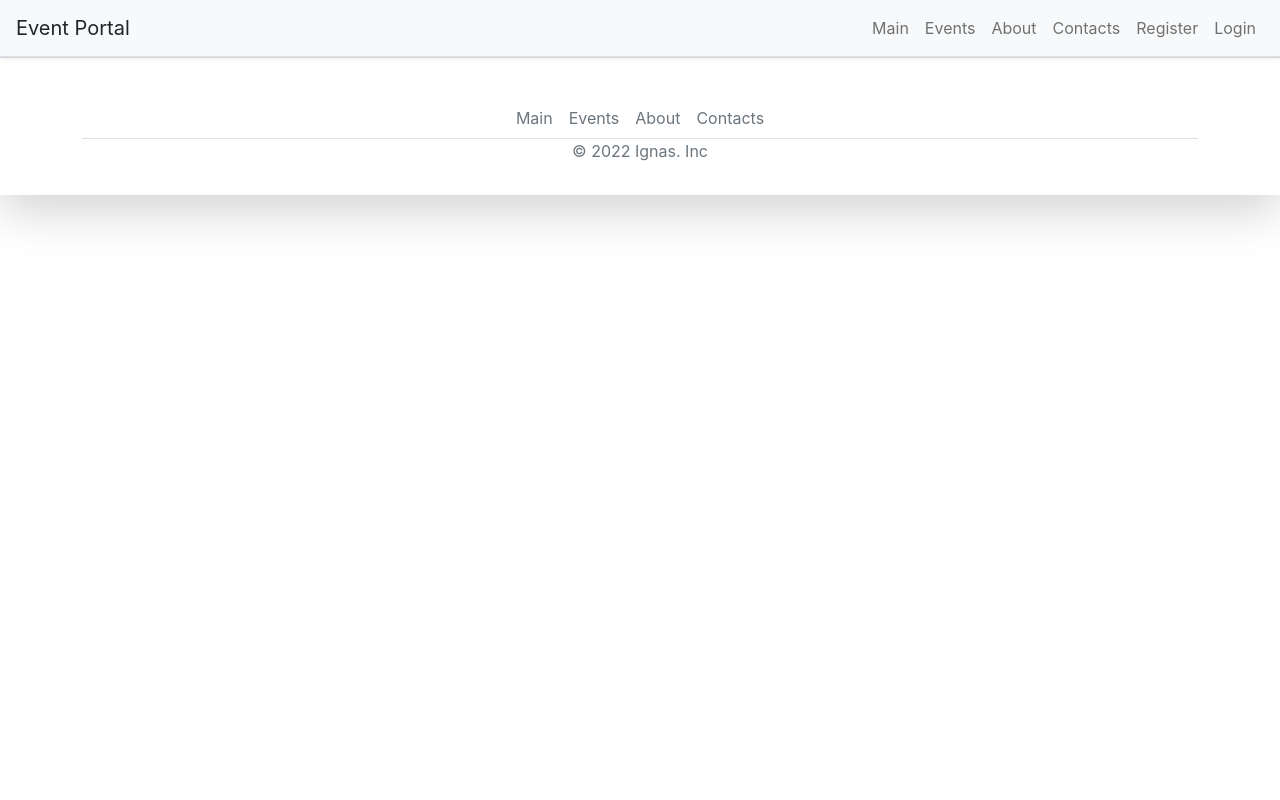
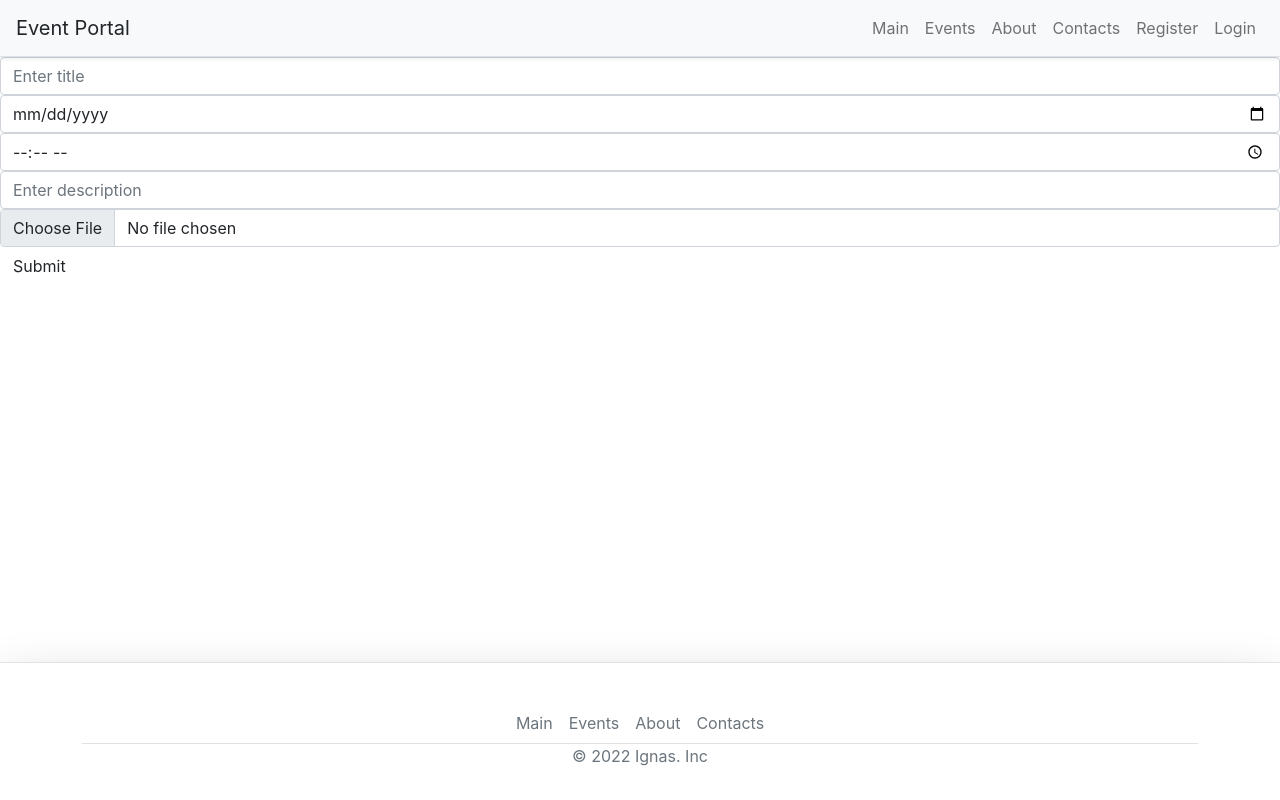
Before and after one commit to Username070/Event_WEB_Application, a React (Create React App) app in the folder client/: page /create-event in a window 1280 px wide. Built offline with nearby package versions, Linux system fonts and the light colour scheme; no server answers; what google-maps-react would draw is missing.

Commit message:
Event simple frontend form

```diff
--- a/client/src/App.js
+++ b/client/src/App.js
@@ -13,6 +13,7 @@ import About from "./pages/public/About";
 import Contacts from "./pages/public/Contacts";
 import Register from "./pages/auth/Register";
 import Login from "./pages/auth/Login";
+import CreateEvent from "./pages/private/CreateEvent";
 
 class App extends Component {
   render() {
@@ -27,6 +28,7 @@ class App extends Component {
             <Route path="/events" element={<Events />} />
             <Route path="/about" element={<About />} />
             <Route path="/contacts" element={<Contacts />} />
+            <Route path="/create-event" element={<CreateEvent />} />
           </Routes>
           <Footer />
         </Router>
--- a/client/src/components/Header.jsx
+++ b/client/src/components/Header.jsx
@@ -38,14 +38,20 @@ const Header = () => {
                             </li>
                             {user ? (
                                 <>
-                                    <li class="btn-group nav-item">
-                                        <a type="button" class="dropdown-toggle nav-link" data-bs-toggle="dropdown" aria-expanded="false">
+                                    <li className="btn-group nav-item">
+                                        <a type="button" className="dropdown-toggle nav-link" data-bs-toggle="dropdown" aria-expanded="false">
                                             {user.name}
                                         </a>
-                                        <ul class="dropdown-menu dropdown-menu-end">
-                                            <li><a class="dropdown-item" href="#">Events control</a></li>
-                                            <li><hr class="dropdown-divider"></hr></li>
-                                            <li><button className="nav-link border-0 dropdown-item" onClick={onLogout}>Logout</button></li>
+                                        <ul className="dropdown-menu dropdown-menu-end">
+                                            <li>
+                                                <Link className="dropdown-item" to="/create-event">New event</Link>
+                                                </li>
+                                            <li>
+                                                <hr className="dropdown-divider"></hr>
+                                            </li>
+                                            <li>
+                                                <button className="nav-link border-0 dropdown-item" onClick={onLogout}>Logout</button>
+                                            </li>
                                         </ul>
                                     </li>
                                 </>
--- /dev/null
+++ b/client/src/pages/private/CreateEvent.jsx
@@ -0,0 +1,86 @@
+import { useState, useEffect } from 'react';
+import { FaUserCircle } from 'react-icons/fa';
+import { useSelector, useDispatch } from 'react-redux';
+import { useNavigate } from 'react-router-dom';
+import { render } from 'react-dom';
+
+const CreateEvent = () => {
+    const [formData, setFormData] = useState({
+        title: '',
+        date: '',
+        time: '',
+        description: '',
+        image: ''
+    })
+
+    const {title, date, time, description, image} = formData;
+
+    const onChange = (e) => {
+        setFormData((prevState) => ({
+            ...prevState,
+            [e.target.name]: e.target.value
+        }))
+    }
+
+    const onSubmit = (e) => {
+        e.preventDefault()
+        console.log(formData)
+    }
+
+    return (
+        <>
+            <main className="pb-4">
+                <form onSubmit={onSubmit}>
+                    <div className="form-group">
+                        <input type="text"
+                        className="form-control"
+                        id="title"
+                        name="title"
+                        value={title}
+                        placeholder="Enter title"
+                        onChange={onChange}/>
+                    </div>
+                    <div className="form-group">
+                        <input type="date"
+                        className="form-control"
+                        id="date"
+                        name="date"
+                        value={date}
+                        onChange={onChange}/>
+                    </div>
+                    <div className="form-group">
+                        <input type="time"
+                        className="form-control"
+                        id="time"
+                        name="time"
+                        value={time}
+                        placeholder="Enter time"
+                        onChange={onChange}/>
+                    </div>
+                    <div className="form-group">
+                        <input type="text"
+                        className="form-control"
+                        id="description"
+                        name="description"
+                        value={description}
+                        placeholder="Enter description"
+                        onChange={onChange}/>
+                    </div>
+                    <div className="form-group">
+                        <input type="file"
+                        className="form-control"
+                        id="image"
+                        name="image"
+                        value={image}
+                        onChange={onChange}/>
+                    </div>
+                    <div className="form-group">
+                        <button type="submit" className="btn btn-block">Submit</button>
+                    </div>
+                </form>
+            </main>
+        </>
+    )
+}
+
+export default CreateEvent
```
Also changed, not shown: client/src/features/eventService.js (added), client/src/features/eventSlice.js (added).
